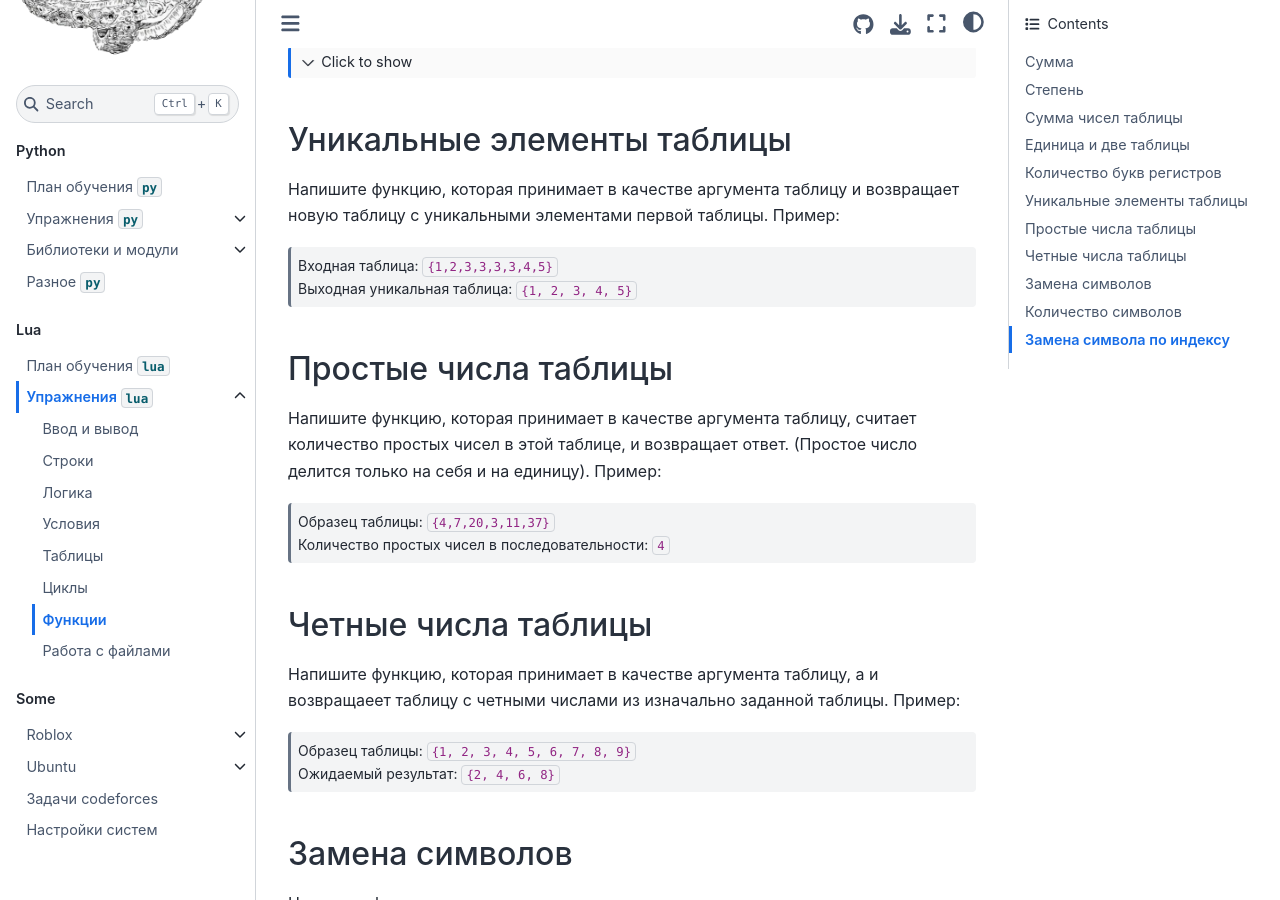
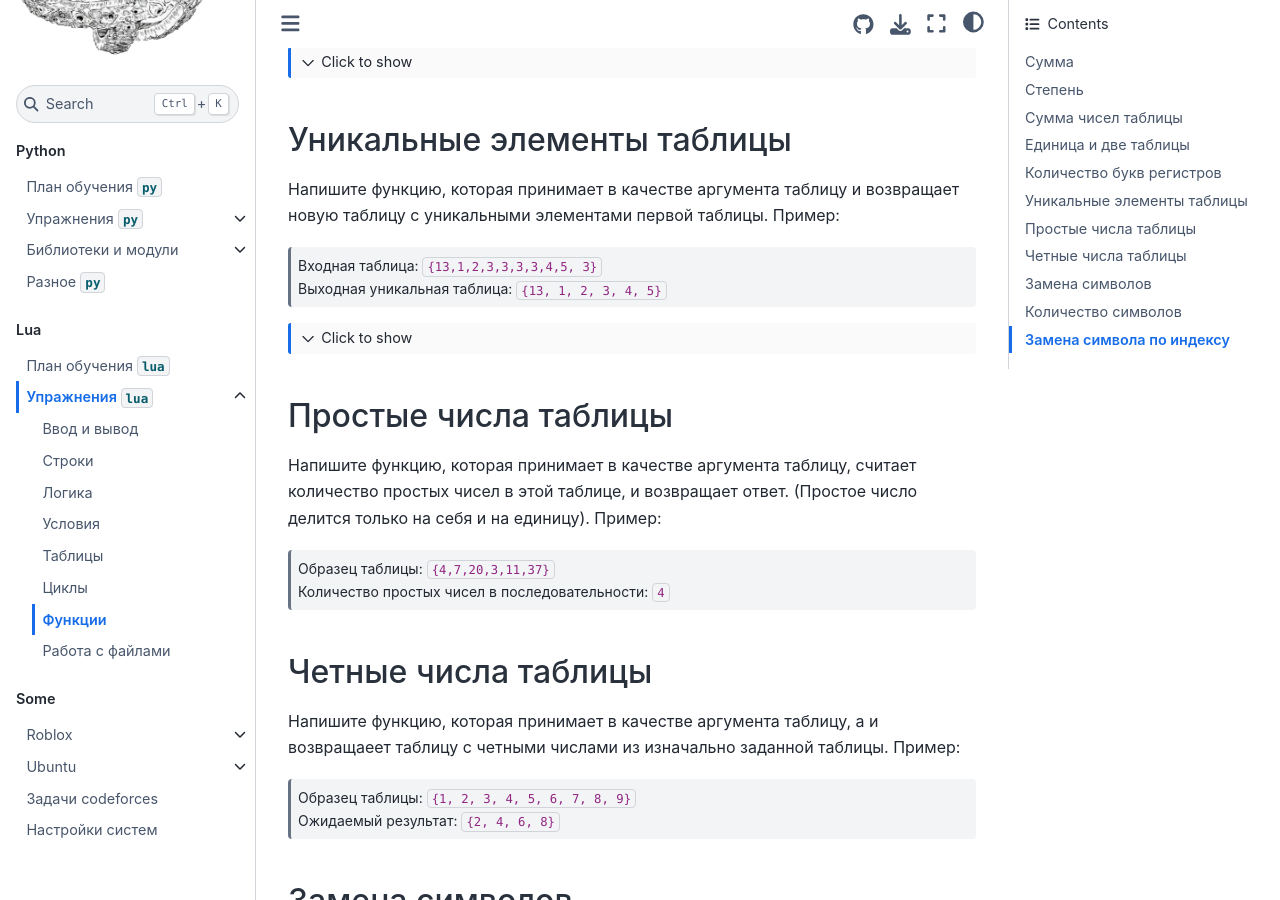
Before and after one commit to your-teach/faithpages, a Jupyter Book: the page built from Lua/Tasks/7.functions.md, in a window 1280 px wide and 900 px high, scrolled down 1301 px. Built offline with Jupyter Book 1.0.4 settings and Sphinx 7.4.7 and the Sphinx Book theme 1.1.4, drawn with Linux system fonts in a browser that asks for light colours; pages that are not in the unit, such as notebooks, are missing from menus; some of the changed lines change nothing that is shown.

Commit message:
fix lua task function

`````diff
--- a/Lua/Tasks/7.functions.md
+++ b/Lua/Tasks/7.functions.md
@@ -88,8 +88,34 @@
 
 Напишите функцию, которая принимает в качестве аргумента таблицу и возвращает новую таблицу с уникальными элементами первой таблицы. Пример:
 
-> Входная таблица: `{1,2,3,3,3,3,4,5}`\
-> Выходная уникальная таблица: `{1, 2, 3, 4, 5}`
+> Входная таблица: `{13,1,2,3,3,3,3,4,5, 3}`\
+> Выходная уникальная таблица: `{13, 1, 2, 3, 4, 5}`
+
+````{toggle}
+```lua
+t = {31,1,2,3,3,3,4,5,49,3}
+function unique(raw)
+    newtable = {}
+    for _, num in ipairs(raw) do
+        have = false
+        for __, num2 in ipairs(newtable) do
+            if num == num2 then
+                have = true
+                break
+            end
+        end
+        if not have then
+            table.insert(newtable, num)
+        end
+    end
+    return newtable
+end
+newtable = unique(t)
+for _,v in ipairs(newtable) do
+    print(v)
+end
+```
+````
 
 ## Простые числа таблицы
 
`````
